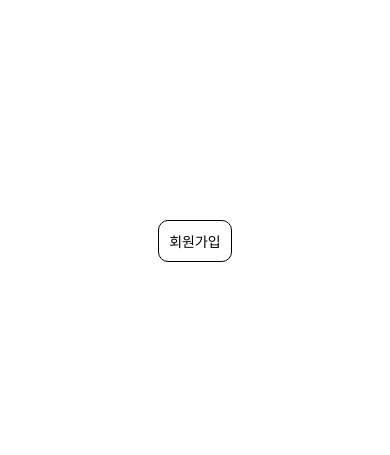
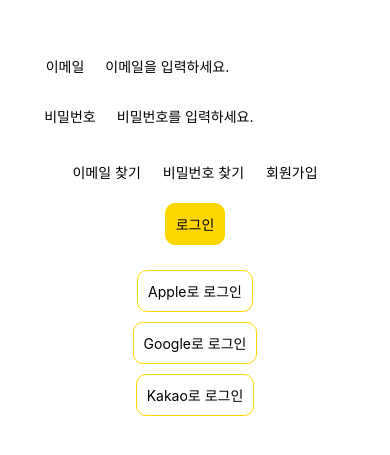
Before and after one commit to nakalicubae/Raincoat, a React Native app: screen /Start in a window 390 px wide. Shown: the part 181-636 px from the top of the page. Built offline with nearby package versions, Linux system fonts and the light colour scheme.

Commit message:
Add SignIn display at Start.js

```diff
--- a/package.json
+++ b/package.json
@@ -10,12 +10,12 @@
   },
   "dependencies": {
     "@react-native-community/masked-view": "^0.1.11",
-    "@react-navigation/native": "^6.1.2",
     "@react-navigation/stack": "^6.3.11",
     "expo": "~47.0.12",
     "expo-status-bar": "~1.4.2",
     "react": "18.1.0",
     "react-native": "0.70.5",
+    "react-native-elements": "^3.4.3",
     "react-native-gesture-handler": "~2.8.0",
     "react-native-reanimated": "~2.12.0",
     "react-native-safe-area-context": "4.4.1",
--- a/screens/Start.js
+++ b/screens/Start.js
@@ -3,23 +3,87 @@
 import {
   StyleSheet,
   Text,
+  TextInput,
   View,
   ScrollView,
   TouchableOpacity,
 } from "react-native";
+import { Divider } from 'react-native-elements'
 
 export default function Start({ navigation }) {
   return (
     <View style={styles.container}>
-      <StatusBar style="auto" />
+      <View style={styles.email}>
+        <Text style={styles.emailText}>이메일</Text>
+        <TextInput
+          maxLength={30}
+          placeholder="이메일을 입력하세요."
+          style={styles.emailInput}
+        />
+      </View>
 
-      <TouchableOpacity
+      <View style={styles.hr}></View>
+
+      <View style={styles.pw}>
+        <Text style={styles.pwText}>비밀번호</Text>
+        <TextInput
+          placeholder="비밀번호를 입력하세요."
+          style={styles.pwInput}
+        />
+      </View>
+
+      <View style={styles.find}>
+        <TouchableOpacity
+          onPress={() => navigation.navigate("FindEmail")}
+          style={styles.findBtn}>
+          <Text>이메일 찾기</Text>
+        </TouchableOpacity>
+
+        <TouchableOpacity
+        onPress={() => navigation.navigate("FindPw")}
+        style={styles.findBtn} >
+          <Text>비밀번호 찾기</Text>
+        </TouchableOpacity>
+
+        <TouchableOpacity
         onPress={() => navigation.navigate("SignUp")}
-        style={styles.signUpBtn}
-      >
-        <Text>회원가입</Text>
-      </TouchableOpacity>
+        style={styles.findBtn}>
+          <Text>회원가입</Text>
+        </TouchableOpacity>
+      </View>
+
+      <View>
+        <TouchableOpacity
+        onPress={() => navigation.navigate("SignIn")}
+        style={styles.signInBtn}>
+          <Text>로그인</Text>
+        </TouchableOpacity>
+      </View>
+
+      <View style={styles.easySignIn}>
+        <TouchableOpacity
+        onPress={() => navigation.navigate("Apple")}
+        style={styles.easyBtn}>
+          <Text>Apple로 로그인</Text>
+        </TouchableOpacity>
+
+        <TouchableOpacity
+        onPress={() => navigation.navigate("Google")}
+        style={styles.easyBtn}>
+          <Text>Google로 로그인</Text>
+        </TouchableOpacity>
+
+        <TouchableOpacity
+        onPress={() => navigation.navigate("Kakao")}
+        style={styles.easyBtn}>
+          <Text>Kakao로 로그인</Text>
+        </TouchableOpacity>
+      </View>
+
     </View>
+
+
+
   );
 }
 
@@ -31,10 +95,80 @@
     backgroundColor: "white",
   },
 
-  signUpBtn: {
-    borderColor: "black",
+  email: {
+    flexDirection: "row",
+    alignItems: "center",
+    marginHorizontal: 20,
+    marginVertical: 5,
+  },
+
+  emailText: {
+  },
+
+  emailInput: {
+    flex: 1,
+    borderRadius: 10,
+    borderColor: "white",
+    borderWidth: 1,
+    padding: 10,
+    marginHorizontal: 10,
+  },
+
+  pw: {
+    alignItems: "center",
+    flexDirection: "row",
+    marginHorizontal: 20,
+    marginVertical: 5,
+  },
+
+  pwInput: {
+    flex: 1,
+    borderRadius: 10,
+    borderColor: "white",
+    borderWidth: 1,
+    padding: 10,
+    marginLeft: 10,
+  },
+
+  find: {
+    flexDirection: "row",
+    alignItems: "center",
+    marginHorizontal: 20,
+    marginVertical: 10,
+  },
+
+  findBtn: {
+    borderColor: "white",
     borderWidth: 1,
     borderRadius: 10,
     padding: 10,
+  },
+
+  signInBtn: {
+    backgroundColor: "gold",
+    borderColor: "gold",
+    borderWidth: 1,
+    borderRadius: 10,
+    padding: 10,
+  },
+
+  easySignIn: {
+    alignItems: "center",
+    marginHorizontal: 20,
+    marginVertical: 20,
+  },
+
+  easyBtn: {
+    backgroundColor: "white",
+    borderColor: "gold",
+    borderWidth: 1,
+    borderRadius: 10,
+    padding: 10,
+    margin: 5
+  },
+
+  hr: {
+    borderBottomColor: 'gainsboro',
+    borderBottomWidth: StyleSheet.hairlineWidth,
   }
 });
```
Also changed, not shown: 1 other file (tests, documents, lock files or other folders).
